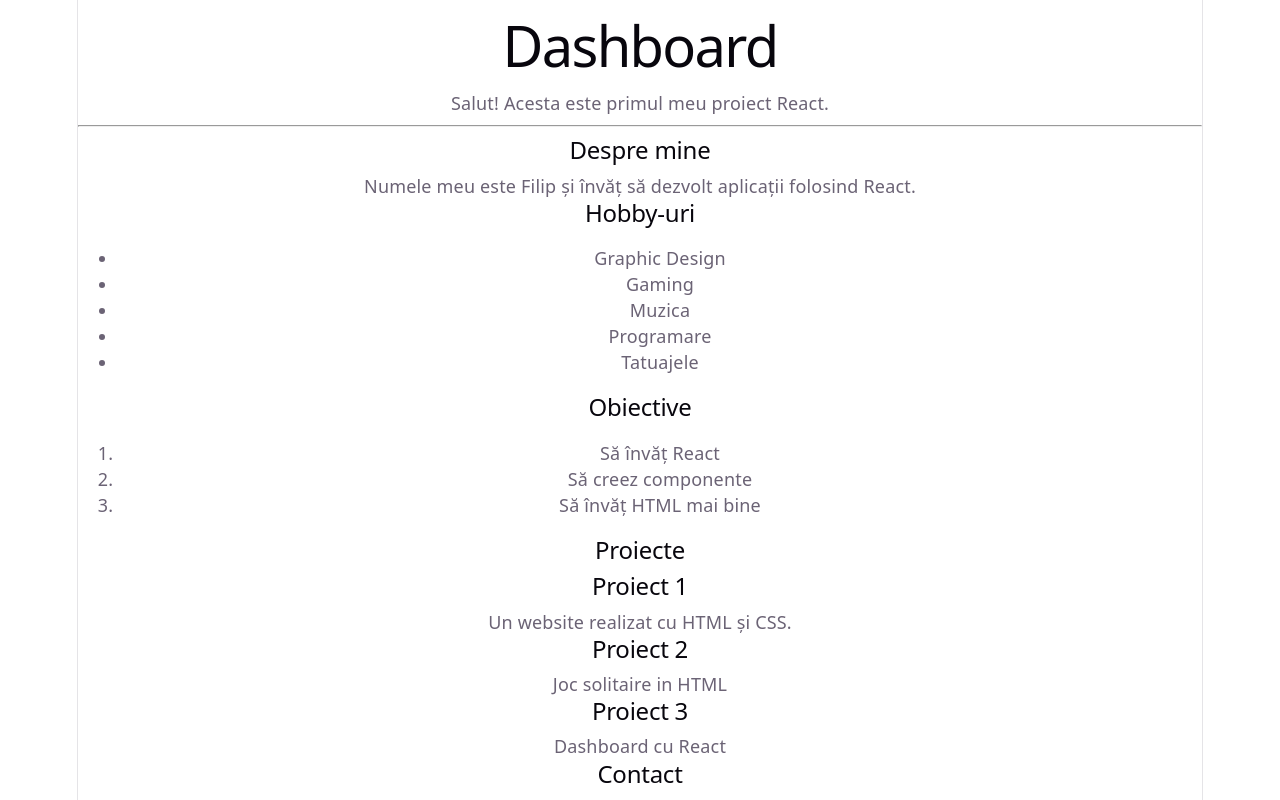
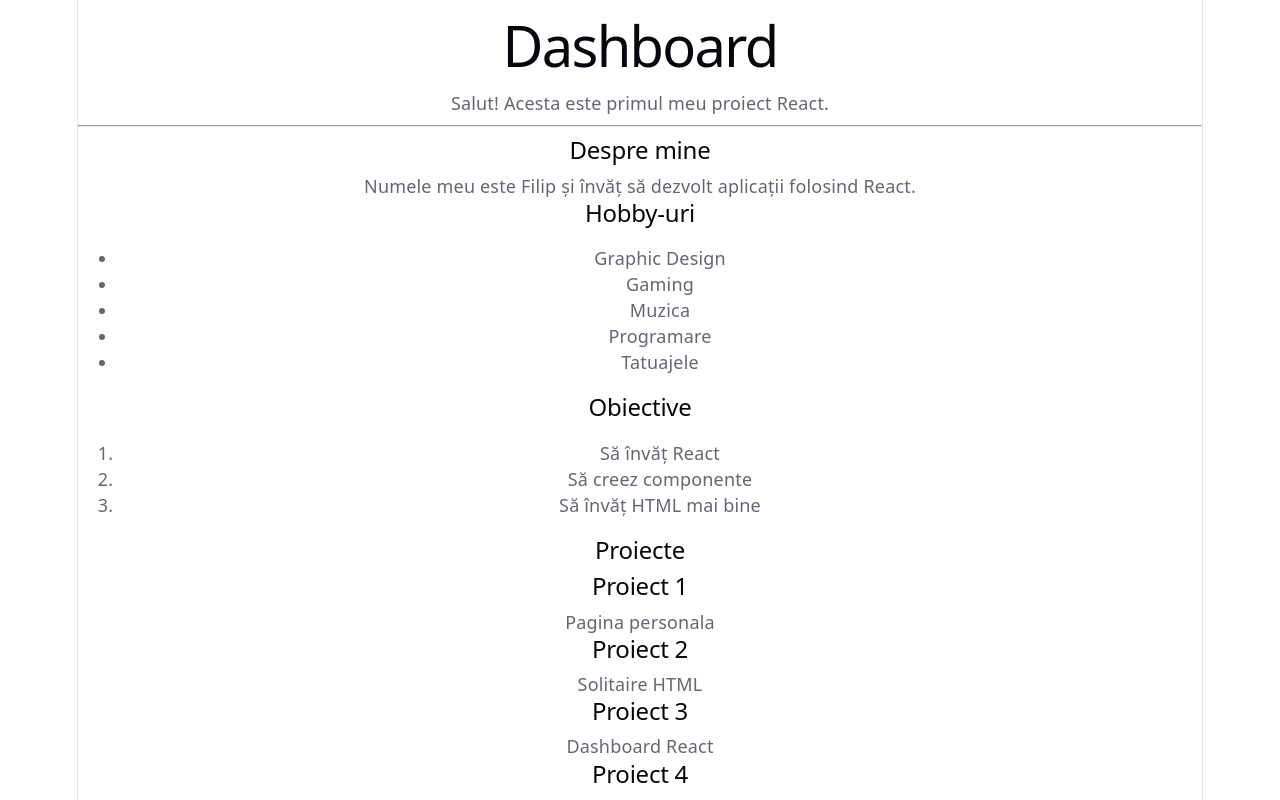
Before and after one commit to FelipeMonreo/ProiectareWeb, a React (Vite) app: page / in a window 1280 px wide. Shown: the top 800 px of the page. Built offline with nearby package versions, Linux system fonts and the light colour scheme.

Commit message:
Map() list generator

```diff
--- a/src/App.jsx
+++ b/src/App.jsx
@@ -1,4 +1,26 @@
 import Card from './Card';
+const projects = [
+  {
+    title: "Proiect 1",
+    description: "Pagina personala"
+  },
+  {
+    title: "Proiect 2",
+    description: "Solitaire HTML"
+  },
+  {
+    title: "Proiect 3",
+    description: "Dashboard React"
+  },
+  {
+    title: "Proiect 4",
+    description: "Aplicatie telefon"
+  },
+  {
+    title: "Proiect 5",
+    description: "Joc in unity"
+  }
+];
 
 function App() {
   return (
@@ -34,21 +56,15 @@ function App() {
         </ol>
 
         <h2>Proiecte</h2>
-
-        <Card
-  title="Proiect 1"
-  description="Un website realizat cu HTML și CSS."
-/>
-
-<Card
-  title="Proiect 2"
-  description="Joc solitaire in HTML"
-/>
-
-<Card
-  title="Proiect 3"
-  description="Dashboard cu React"
-/>
+        {projects.map(function(item, index) {
+  return (
+    <Card
+      key={index}
+      title={item.title}
+      description={item.description}
+    />
+  );
+})}
 
         <h2>Contact</h2>
 
```
